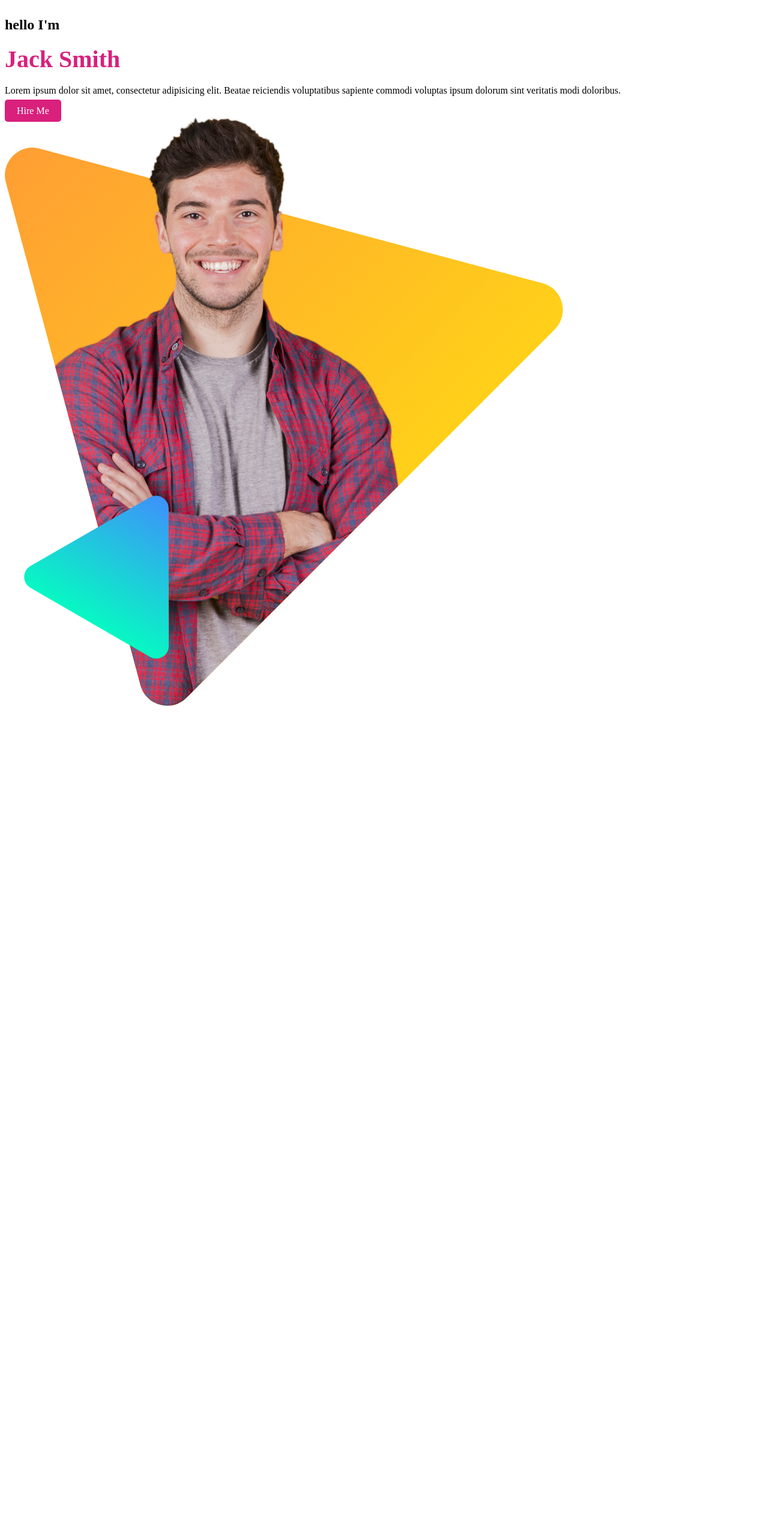
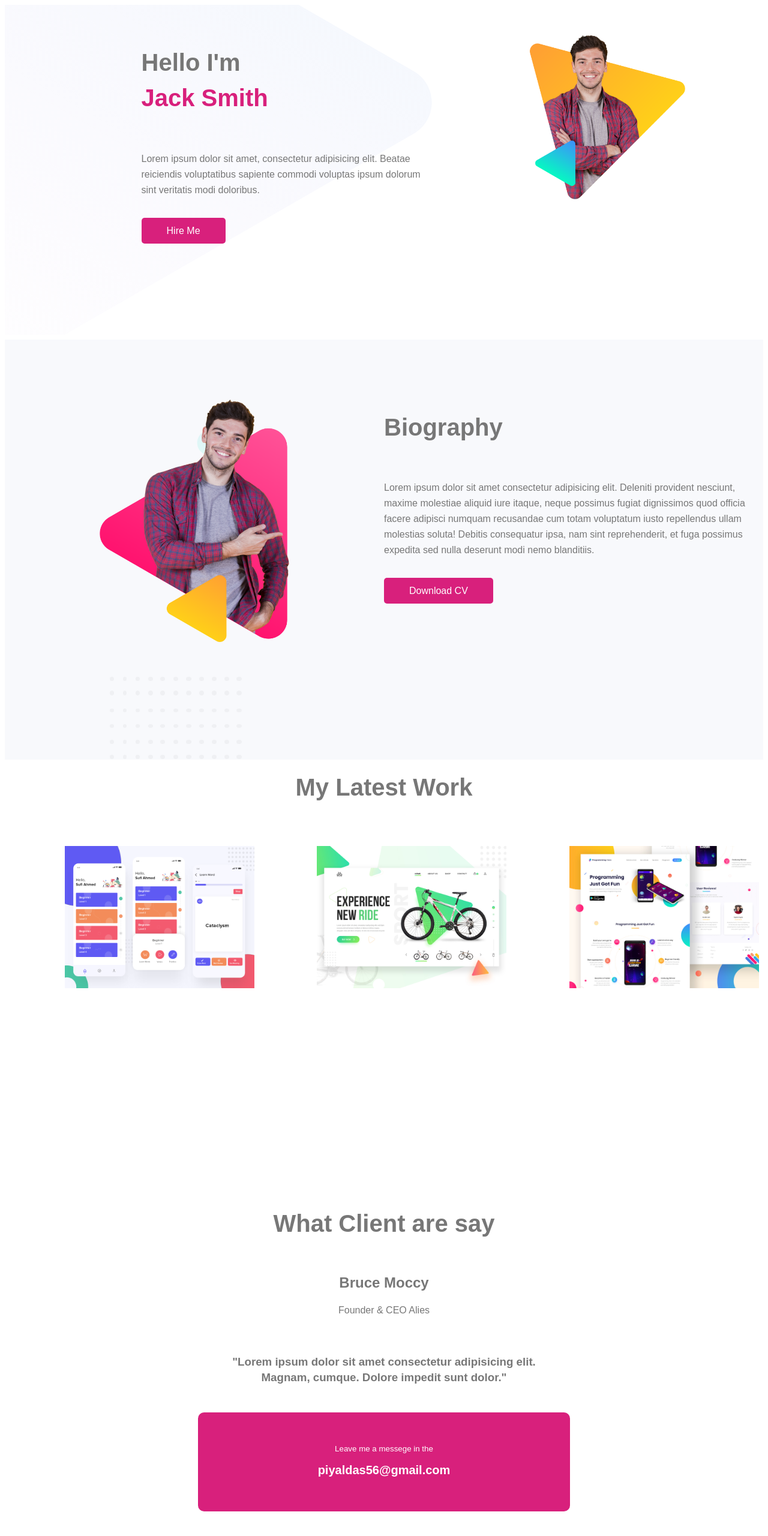
Before and after one commit to piyal-das/second-project-port, a plain HTML site: page index.html in a window 1280 px wide. Shown: the top 2560 px of the page at 60% size. Before the commit the page ends 1181 px from the top, so only its background shows below. Drawn offline with Linux system fonts and the light colour scheme.

Commit message:
repeated-second-project-of-course

```diff
--- a/index.html
+++ b/index.html
@@ -7,16 +7,53 @@
     <link rel="stylesheet" href="style.css">
 </head>
 <body>
-   <section class= "top-banner">
+   <section class="container">
     <div class="half-width">
-        <h1>hello I'm</h1>
-    <h1><span class="name-highlight">Jack Smith</span></h1>
-    <p>Lorem ipsum dolor sit amet, consectetur adipisicing elit. Beatae reiciendis voluptatibus sapiente commodi voluptas ipsum dolorum sint veritatis modi doloribus.</p>
+        <h1>Hello I'm</h1>
+    <h1><span class="name-highlight">Jack Smith</span></h1></br>
+    <p>Lorem ipsum dolor sit amet, consectetur adipisicing elit. Beatae </br>reiciendis voluptatibus sapiente commodi voluptas ipsum dolorum </br> sint veritatis modi doloribus.</p></br>
     <a class= "link-button" target = "_blank" href="#">Hire Me</a>
     </div>
     <div class="half-width">
-        <img src="peter.png" alt="">
+        <img class="side-img" src="peter.png" alt="">
     </div>
    </section>
+
+   <section class="middle-part">
+       <div class="half-width">
+        <img class="side-img" src="peter_dream.png" alt="">
+       </div>
+       <div class="half-width">
+           <h1>Biography</h1></br>
+           <p>Lorem ipsum dolor sit amet consectetur adipisicing elit. Deleniti provident nesciunt, maxime molestiae aliquid iure itaque, neque possimus fugiat dignissimos quod officia facere adipisci numquam recusandae cum totam voluptatum iusto repellendus ullam molestias soluta! Debitis consequatur ipsa, nam sint reprehenderit, et fuga possimus expedita sed nulla deserunt modi nemo blanditiis.</p></br>
+           <a class= "link-button" target = "_blank" href="#">Download CV</a>
+       </div>
+   </section>
+   <section class="last-part">
+    <h1 style="text-align:center">My Latest Work</h1></br> </br>
+       <div class="work-part">
+           <img src="latest-work/work-1.png" alt="">
+           <img src="latest-work/work-2.jpg" alt="">
+           <img src="latest-work/work-3.jpg" alt="">
+       </div>
+   </section>
+   <footer class = "footer-part">
+       <div class="footer-text">
+           <h1>What Client are say</h1></br>
+           <h2>Bruce Moccy</h2>
+            <p>Founder & CEO Alies</p></br>
+            <h3>"Lorem ipsum dolor sit amet consectetur adipisicing elit. </br>Magnam, cumque. Dolore impedit sunt dolor."</h3>
+            </br>
+            <Button>
+               <a class = "btn-txt" href="#">
+                <p>Leave me a messege in the</p>
+                <h2>piyaldas56@gmail.com</h2>
+               </a>
+            </Button></br></br>
+        </div>
+   </footer>
+   <footer>
+    <p>Programming Hero &#169; initiative 2020 all right reserved</p>
+   </footer>
 </body>
 </html>
--- a/style.css
+++ b/style.css
@@ -1,18 +1,82 @@
+body {
+    font-family: sans-serif;
+    color: #777777;
+    line-height: 26px;
+}
+
+h1{
+    font-size:40px
+}
 .name-highlight{
     color:#d8207c;
     font-size: 40px;
 }
 .half-width{
+    width: 50%;
     float: left;
 }
-.top-banner{
-    height: 500px;
-
+.side-img{
+    width: 50%;
+    padding-left: 25%;
 }
 .link-button{
     color: #fff;
-    padding: 10px 20px;
+    padding: 13px 42px;
     background-color: #d8207c;
     text-decoration: none;
     border-radius: 5px;
 }
+.container{
+    height: 500px;
+    padding-top: 50px;
+    padding-left: 18%;
+    background-image: url(header-bg.png);
+    display: inline-block;
+}
+.middle-part{
+    background-image: url(biography-bg.png);
+    padding-top: 100px;
+    height: 600px;
+}
+.work-part img{
+    width: 25%;
+    margin-left: 100px;
+
+}
+.Work{
+    color: black;
+    text-align: center;
+}
+.last-part{
+    height: 550px;
+    background-image: url(latest-work-bg.png)
+}
+.footer-part{
+    height: 500px;
+    background-image: url(footer-bg.png)
+    margin-bottom: 150px;
+}
+.footer-text{
+    text-align: center;
+}
+.footer-button{
+    background-color: #d8207c;
+    text-decoration: none;
+    Padding: 10px 50px;
+}
+button{
+    padding : 40px 200px;
+    background-color: #d8207c;
+    border: none;
+    border-radius: 10px;
+}
+.btn-txt{
+    color: #fff;
+    text-decoration: none;
+}
+footer{
+    padding-top: 150px
+}
+footer p {
+    text-align: center;
+}
```
